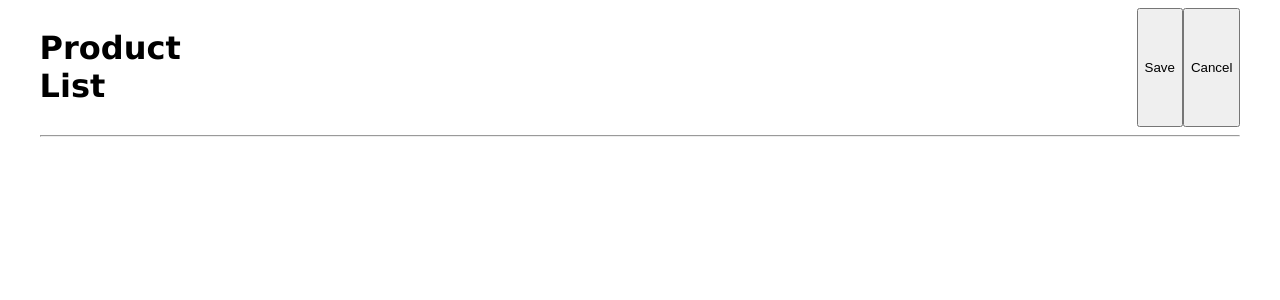
After one commit to isokandonee/scandiweb, a PHP site: page /pages/add-product.php in a window 1280 px wide. The commit adds this page. Shown: the top 300 px of the page. Run offline with PHP 8.4, Linux system fonts and the light colour scheme.

Commit message:
Add product page has been added

```diff
--- a/index.php
+++ b/index.php
@@ -5,10 +5,10 @@
     <meta charset="UTF-8">
     <meta http-equiv="X-UA-Compatible" content="IE=edge">
     <meta name="viewport" content="width=device-width, initial-scale=1.0">
-    <title>Scandiweb Task</title>
 
     <link rel="stylesheet" href="styles/style.css">
     <script src="scripts/script.js"></script>
+    <title>Product List Page</title>
 </head>
 <body>
     <div class="container">
@@ -20,7 +20,7 @@
 
             <!-- <div class="div2"> -->
                 <button id="add-product-btn">Add</button>
-                <button id="deltete-product-btn">Mass Delete</button>
+                <button id="delete-product-btn">Mass Delete</button>
             <!-- </div> -->
         </div>
         <hr>
--- /dev/null
+++ b/pages/add-product.php
@@ -0,0 +1,34 @@
+<!DOCTYPE html>
+<html lang="en">
+<head>
+    <meta charset="UTF-8">
+    <meta http-equiv="X-UA-Compatible" content="IE=edge">
+    <meta name="viewport" content="width=device-width, initial-scale=1.0">
+
+    <link rel="stylesheet" href="../styles/style2.css">
+    <script src="../scripts/script.js"></script>
+
+    <title>Product Add Page</title>
+</head>
+<body>
+    <div class="container">
+
+        <div class="header">
+            <!-- <div class="div1"> -->
+                <h1>Product List</h1>
+            <!-- </div> -->
+
+            <!-- <div class="div2"> -->
+                <button id="save-product-btn">Save</button>
+                <button id="cancel-btn">Cancel</button>
+            <!-- </div> -->
+        </div>
+        <hr>
+        <div class="box">
+
+        </div>
+
+    </div>
+
+</body>
+</html>
--- /dev/null
+++ b/styles/style2.css
@@ -0,0 +1,34 @@
+body {
+    background-color: #fff;
+    font-family: 'Lucida Sans', 'Lucida Sans Regular', 'Lucida Grande', 'Lucida Sans Unicode', Geneva, Verdana, sans-serif;
+
+}
+
+.container {
+    display: block;
+    width: 95%;
+    margin: auto;
+    justify-content: center;
+    align-items: center;
+}
+
+.header {
+    display: flex;
+}
+
+.header h1 {
+    margin-right: 75%;
+}
+
+.header button {
+    cursor: pointer;
+
+}
+
+#add-product-btn {
+    margin-right: 10px;
+}
+
+.box {
+    display: grid;
+}
```
